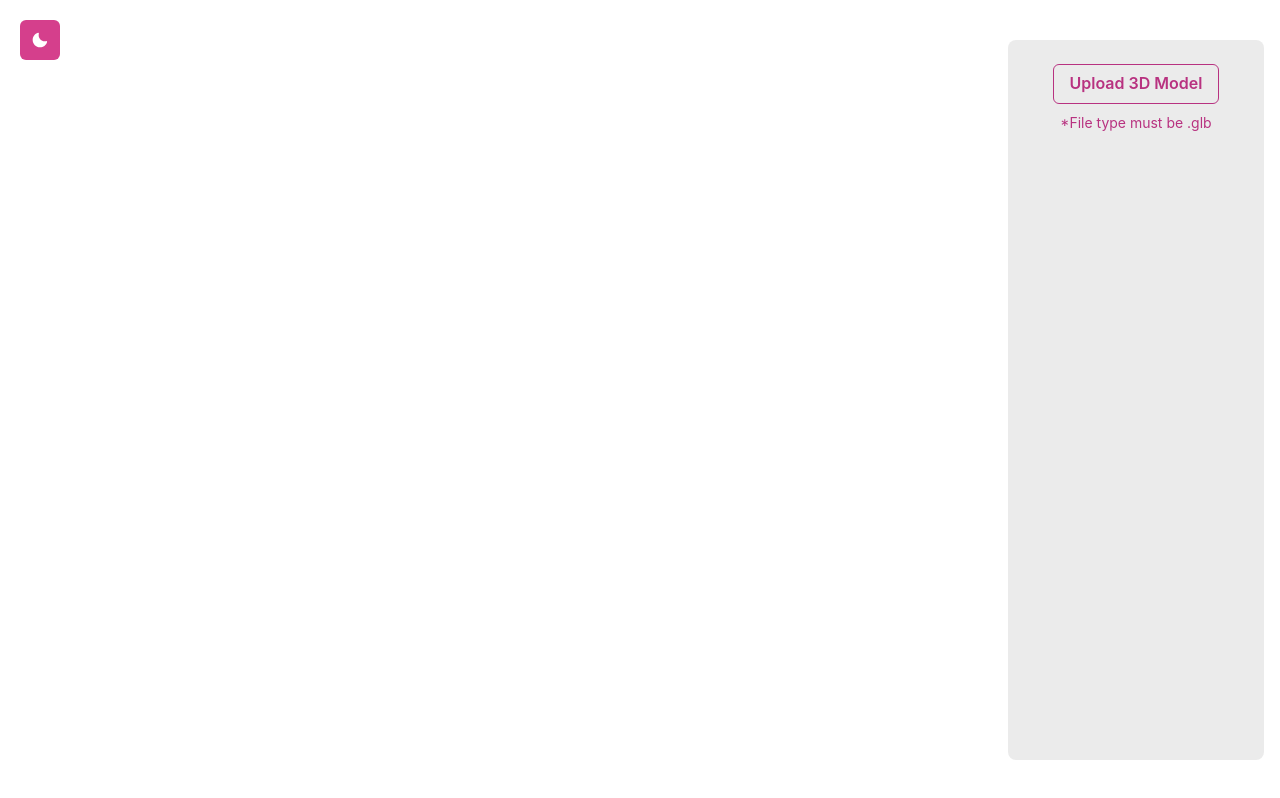
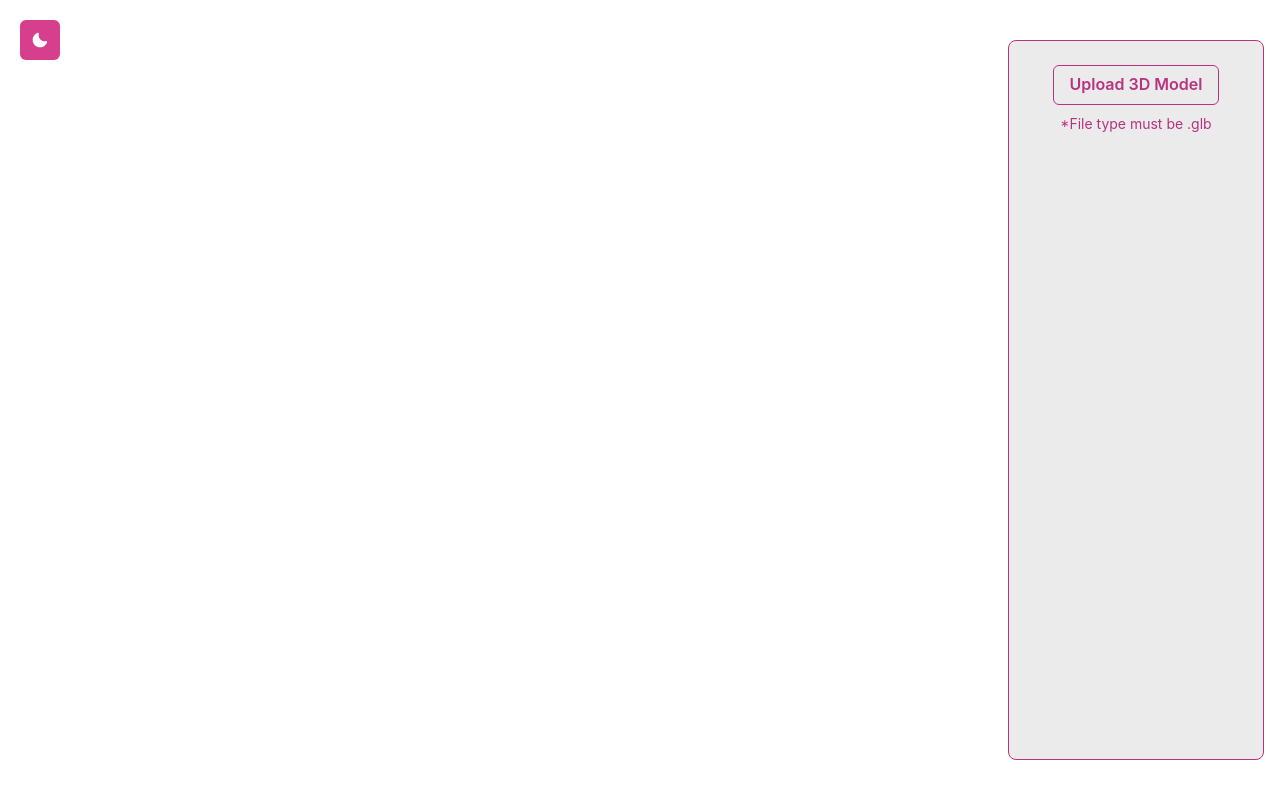
Before and after one commit to mrinfinidy/3d-viewer, a React (Create React App) app: page / in a window 1280 px wide. Both pictures are taken after a click on the button "Login". Built offline with nearby package versions, Linux system fonts and the light colour scheme.

Commit message:
Add border to control panel

```diff
--- a/src/pages/ControlPanel.tsx
+++ b/src/pages/ControlPanel.tsx
@@ -26,6 +26,8 @@ const ControlPanel: React.FC<ControlPanelProps> = ({ inputRef, loadFilePath, fil
             zIndex="2"  // Set a higher zIndex to ensure it appears on top
             p={2}
             mr={4}
+            border="1px"
+            borderColor={useColorModeValue('pink.600', 'pink.200')}
             borderRadius="lg"
             bgColor={useColorModeValue('rgba(234, 234, 234, 0.95)', 'rgba(45, 55, 72, 0.95)')}
             color={useColorModeValue('pink.600', 'pink.200')}
```
